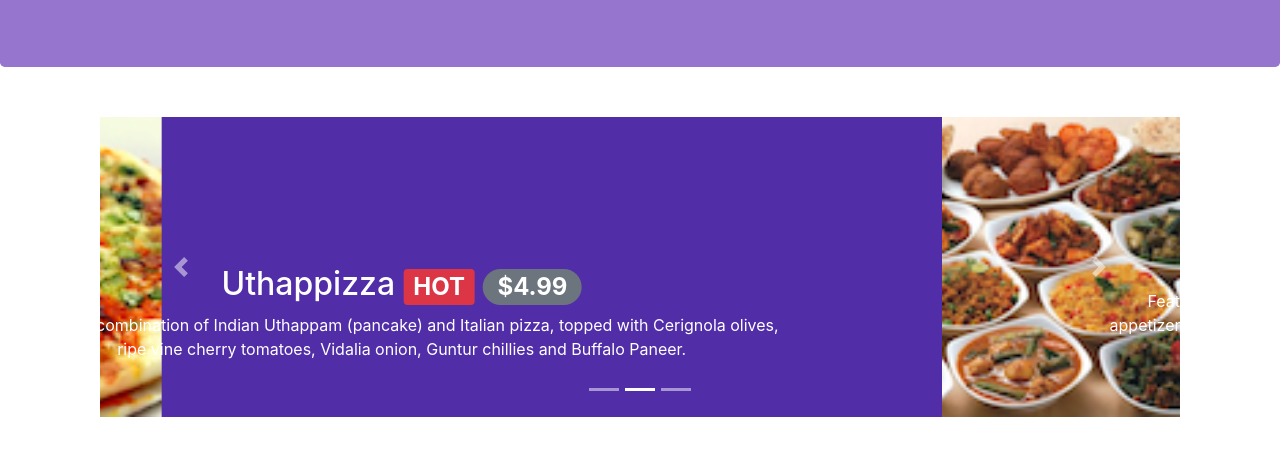
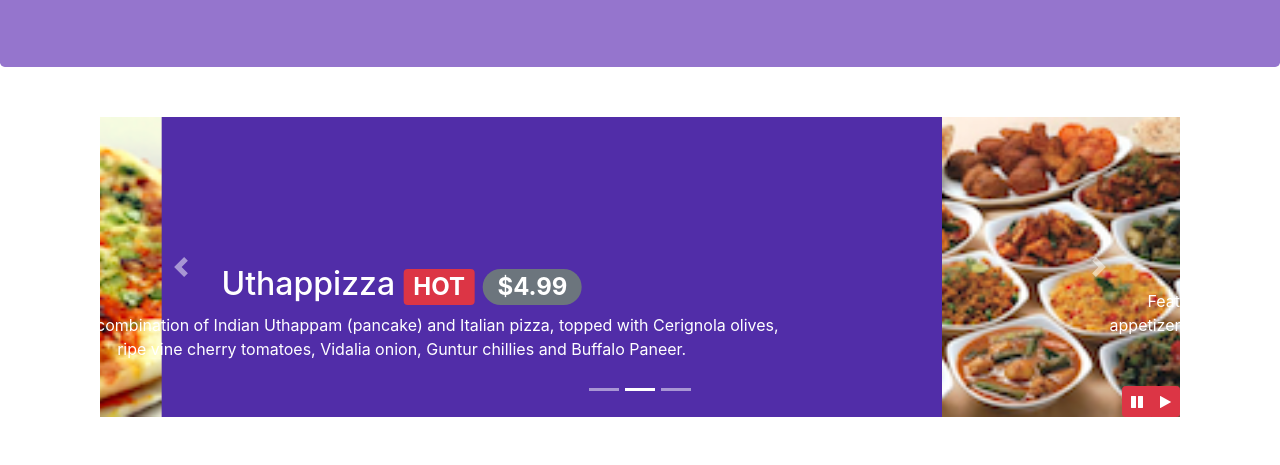
Before and after one commit to ssseru/coursera_bootstrap4_confusion, a website: page index.html in a window 1280 px wide. Shown: the part 267-732 px from the top of the page. Drawn offline with nearby package versions, Linux system fonts and the light colour scheme.

Commit message:
Bootstrap JQuery

```diff
--- a/css/styles.css
+++ b/css/styles.css
@@ -60,3 +60,9 @@ body {
     left: 0;
     min-height: 300px;
 }
+
+#carouselButton {
+    right: 0px;
+    position: absolute;
+    bottom: 0px;
+}
--- a/index.html
+++ b/index.html
@@ -329,6 +329,14 @@
                 <a class="carousel-control-next" href="#mycarousel" role="button" data-slide="next">
                   <span class="carousel-control-next-icon"></span>
                 </a>
+                <div class="btn-group" id="carouselButton">
+                  <button class="btn btn-danger btn-sm" id="carousel-pause">
+                    <span class="fa fa-pause"></span>
+                  </button>
+                  <button class="btn btn-danger btn-sm" id="carousel-play">
+                    <span class="fa fa-play"></span>
+                  </button>
+                </div>
           </div>
         </div>
       </div>
@@ -398,10 +406,24 @@
         </div>
       </div>
     </footer>
+
+    <!-- importing JQuery, then popper and finally bootstrap -->
     <script src="node_modules/jquery/dist/jquery.slim.min.js"></script>
     <script src="node_modules/popper.js/dist/umd/popper.min.js"></script>
     <script src="node_modules/bootstrap/dist/js/bootstrap.min.js"></script>
 
+    <!-- JQuery script  -->
+    <script>
+      $(document).ready(function() {
+        $("#mycarousel").carousel({ interval: 200 })
+        $('#carousel-pause').click(function() {
+          $('#mycarousel').carousel("pause")
+        })
+        $('#carousel-play').click(function() {
+          $('#mycarousel').carousel("cycle")
+        })
+      })
+      </script>
 
   </body>
 </html>
```
